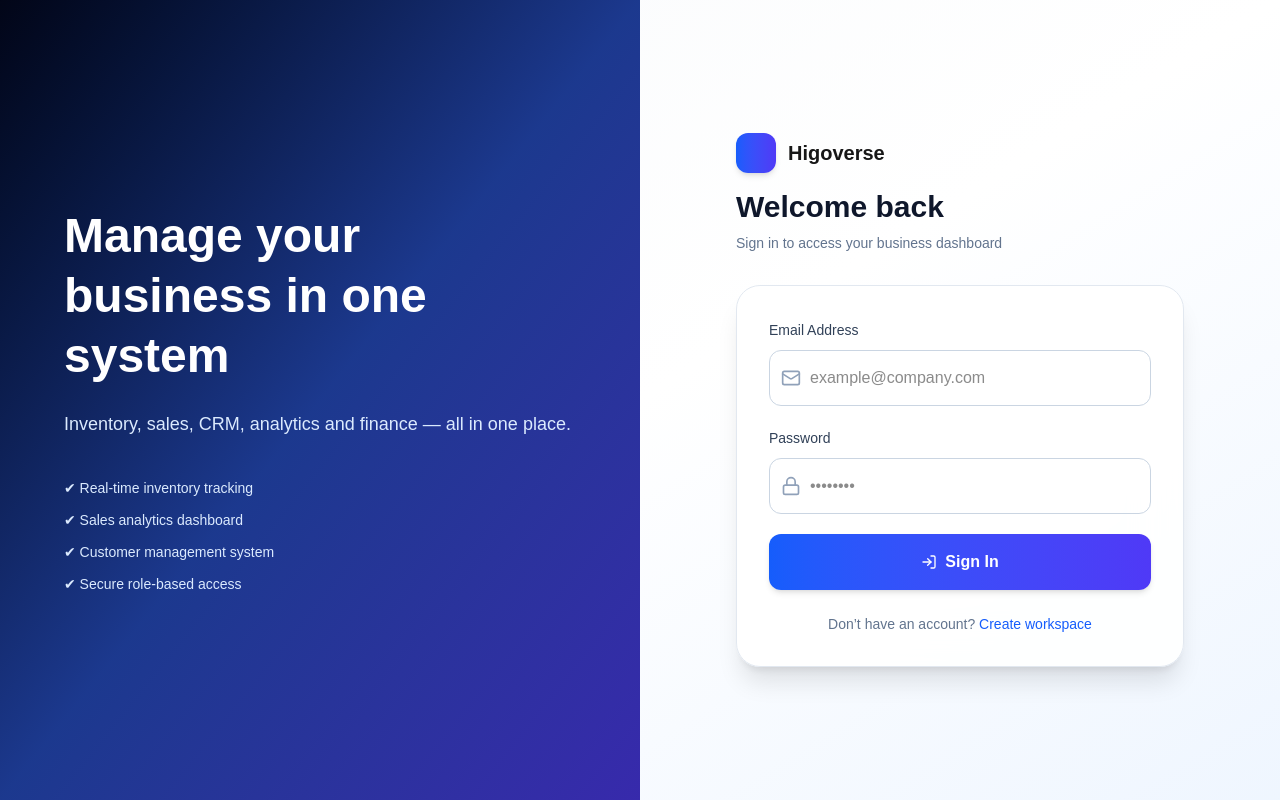
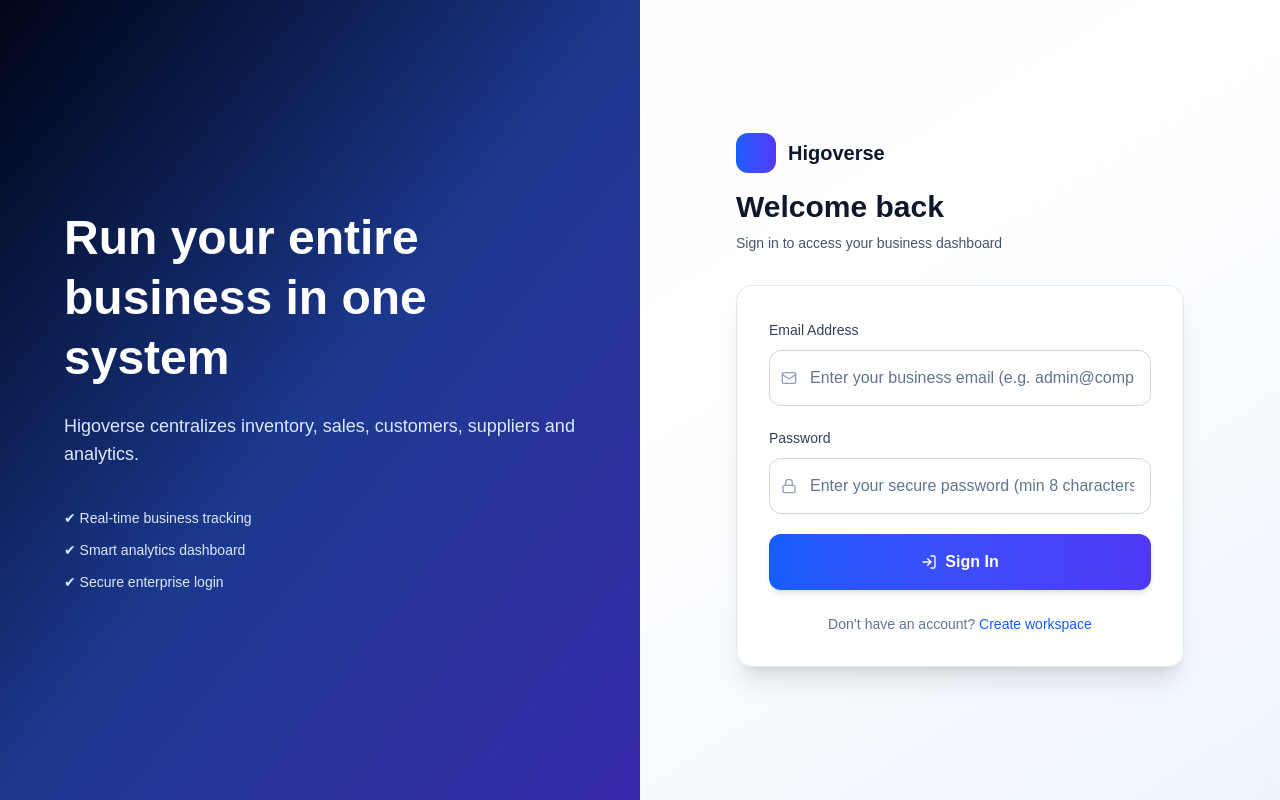
Before and after one commit to njosuedev/higoverse-os, a Next.js app in the folder apps/web/: page /login in a window 1280 px wide. Built offline with nearby package versions, Linux system fonts and the light colour scheme.

Commit message:
Refactor LoginPage layout and improve placeholder text for better user guidance

```diff
--- a/apps/web/app/login/page.tsx
+++ b/apps/web/app/login/page.tsx
@@ -15,9 +15,7 @@ export default function LoginPage() {
   const [error, setError] = useState("");
 
   useEffect(() => {
-    if (isAuthenticated()) {
-      router.replace("/dashboard");
-    }
+    if (isAuthenticated()) router.replace("/dashboard");
   }, [router]);
 
   const handleLogin = async (e: React.FormEvent<HTMLFormElement>) => {
@@ -58,53 +56,50 @@ export default function LoginPage() {
   return (
     <div className="min-h-screen flex flex-col lg:flex-row bg-gradient-to-br from-slate-50 via-white to-blue-50">
 
-      {/* ================= LEFT INFO PANEL ================= */}
-      <div className="hidden lg:flex w-1/2 relative bg-gradient-to-br from-slate-950 via-blue-900 to-indigo-800 text-white">
-
+      {/* LEFT INFO */}
+      <div className="hidden lg:flex w-1/2 bg-gradient-to-br from-slate-950 via-blue-900 to-indigo-800 text-white">
         <div className="flex flex-col justify-center px-16">
-
           <h1 className="text-5xl font-bold leading-tight">
-            Manage your business in one system
+            Run your entire business in one system
           </h1>
 
           <p className="mt-6 text-blue-100 text-lg">
-            Inventory, sales, CRM, analytics and finance — all in one place.
+            Higoverse centralizes inventory, sales, customers, suppliers and analytics.
           </p>
 
           <div className="mt-10 space-y-3 text-blue-100 text-sm">
-            <p>✔ Real-time inventory tracking</p>
-            <p>✔ Sales analytics dashboard</p>
-            <p>✔ Customer management system</p>
-            <p>✔ Secure role-based access</p>
+            <p>✔ Real-time business tracking</p>
+            <p>✔ Smart analytics dashboard</p>
+            <p>✔ Secure enterprise login</p>
           </div>
-
         </div>
       </div>
 
-      {/* ================= RIGHT FORM ================= */}
+      {/* RIGHT FORM */}
       <div className="flex-1 flex items-center justify-center px-4 sm:px-6 py-10">
 
         <div className="w-full max-w-md">
 
-          {/* HEADER */}
+          {/* BRAND */}
           <div className="text-center lg:text-left mb-8">
-
             <div className="flex items-center justify-center lg:justify-start gap-3 mb-4">
-              <div className="w-10 h-10 rounded-xl bg-gradient-to-r from-blue-600 to-indigo-600 shadow-md" />
-              <span className="font-bold text-xl">Higoverse</span>
+              <div className="w-10 h-10 rounded-xl bg-gradient-to-r from-blue-600 to-indigo-600" />
+              <span className="text-xl font-bold text-slate-900">
+                Higoverse
+              </span>
             </div>
 
             <h2 className="text-3xl font-bold text-slate-900">
               Welcome back
             </h2>
 
-            <p className="mt-2 text-slate-500 text-sm">
+            <p className="mt-2 text-slate-600 text-sm">
               Sign in to access your business dashboard
             </p>
           </div>
 
-          {/* FORM CARD */}
-          <div className="bg-white/90 backdrop-blur-xl border border-slate-200 shadow-xl rounded-2xl sm:rounded-3xl p-6 sm:p-8">
+          {/* CARD */}
+          <div className="bg-white/90 backdrop-blur-xl border border-slate-200 shadow-xl rounded-2xl p-6 sm:p-8">
 
             {error && (
               <div className="mb-5 bg-red-50 border border-red-200 text-red-600 text-sm p-3 rounded-xl">
@@ -121,14 +116,18 @@ export default function LoginPage() {
                 </label>
 
                 <div className="relative mt-2">
-                  <Mail className="w-5 h-5 text-slate-400 absolute left-3 top-1/2 -translate-y-1/2" />
+                  <Mail className="w-4 h-4 text-slate-400 absolute left-3 top-1/2 -translate-y-1/2" />
 
                   <input
                     type="email"
                     value={email}
                     onChange={(e) => setEmail(e.target.value)}
-                    placeholder="example@company.com"
+
+                    // 👇 IMPROVED PLACEHOLDER (VISIBLE + INFORMATIVE)
+                    placeholder="Enter your business email (e.g. admin@company.com)"
+
                     className="w-full h-12 sm:h-14 pl-10 pr-4 rounded-xl border border-slate-300
+                    text-slate-900 placeholder:text-slate-500 placeholder:opacity-100
                     focus:ring-4 focus:ring-blue-100 focus:border-blue-500 outline-none transition"
                   />
                 </div>
@@ -141,14 +140,18 @@ export default function LoginPage() {
                 </label>
 
                 <div className="relative mt-2">
-                  <Lock className="w-5 h-5 text-slate-400 absolute left-3 top-1/2 -translate-y-1/2" />
+                  <Lock className="w-4 h-4 text-slate-400 absolute left-3 top-1/2 -translate-y-1/2" />
 
                   <input
                     type="password"
                     value={password}
                     onChange={(e) => setPassword(e.target.value)}
-                    placeholder="••••••••"
+
+                    // 👇 IMPROVED PLACEHOLDER
+                    placeholder="Enter your secure password (min 8 characters)"
+
                     className="w-full h-12 sm:h-14 pl-10 pr-4 rounded-xl border border-slate-300
+                    text-slate-900 placeholder:text-slate-500 placeholder:opacity-100
                     focus:ring-4 focus:ring-blue-100 focus:border-blue-500 outline-none transition"
                   />
                 </div>
@@ -159,8 +162,7 @@ export default function LoginPage() {
                 type="submit"
                 disabled={loading}
                 className="w-full h-12 sm:h-14 rounded-xl bg-gradient-to-r from-blue-600 to-indigo-600
-                text-white font-semibold shadow-md hover:shadow-lg active:scale-[0.99] transition
-                flex items-center justify-center gap-2"
+                text-white font-semibold shadow-md hover:shadow-lg transition flex items-center justify-center gap-2"
               >
                 <LogIn className="w-4 h-4" />
                 {loading ? "Signing in..." : "Sign In"}
```
